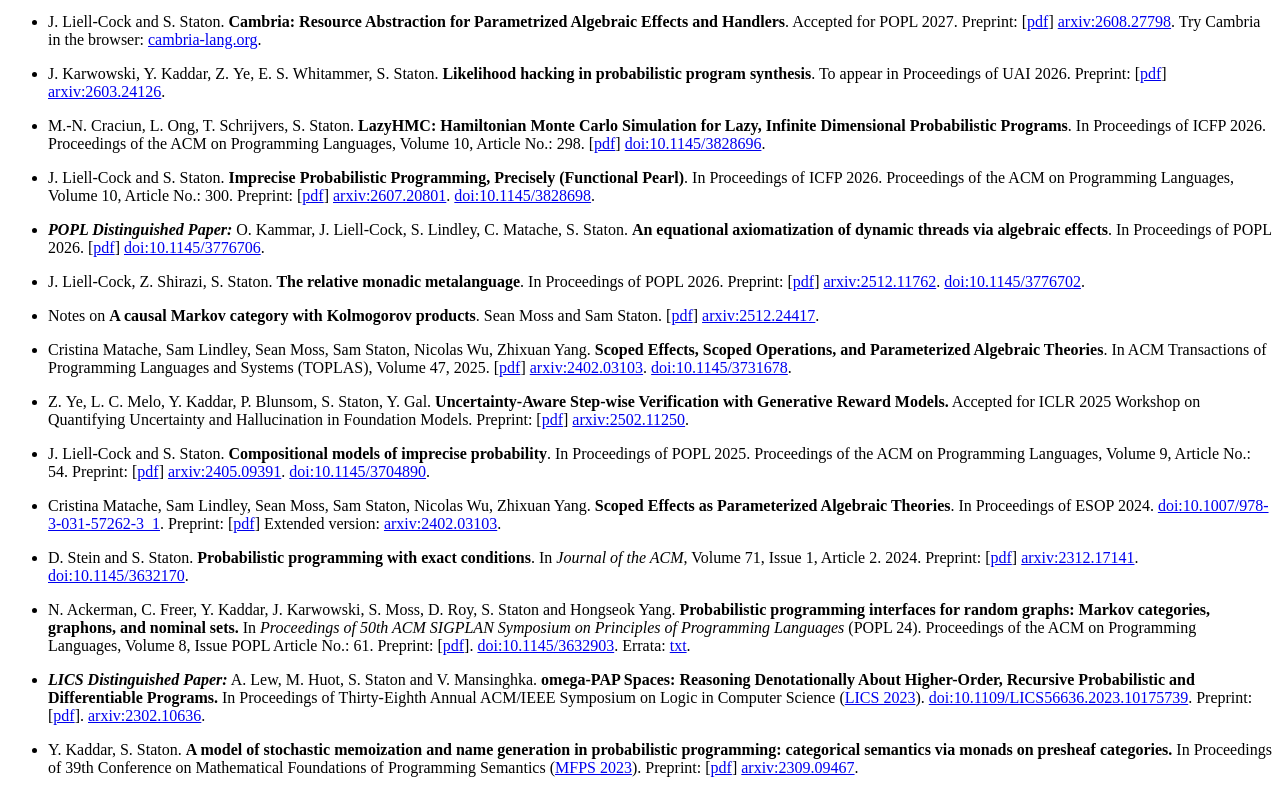
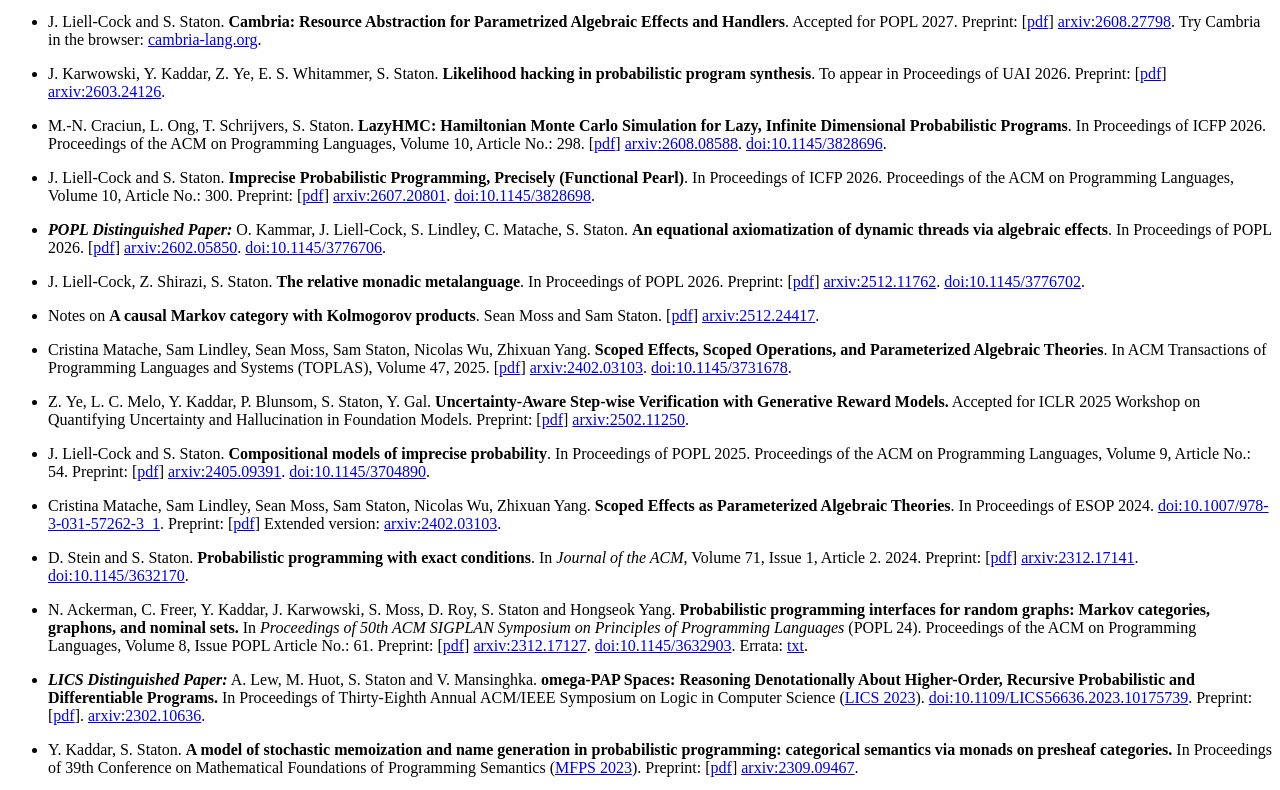
Before and after one commit to samstaton/samstaton.github.io, a plain HTML site: page main.html in a window 1280 px wide. Shown: the part 1026-1816 px from the top of the page. Drawn offline with Linux system fonts and the light colour scheme.

Commit message:
Add arXiv links

```diff
--- a/main.html
+++ b/main.html
@@ -134,11 +134,11 @@ PhD Student with <a href="http://www.cl.cam.ac.uk/~mpf23">Marcelo Fiore</a>
   <li>J.&nbsp;Karwowski, Y.&nbsp;Kaddar, Z.&nbsp;Ye, E.&nbsp;S.&nbsp;Whitammer, S.&nbsp;Staton.
     <b>Likelihood hacking in probabilistic program synthesis</b>. To appear in Proceedings of UAI 2026. Preprint: [<a href="papers/uai2026-likelihood-hacking.pdf">pdf</a>] <a href="https://arxiv.org/abs/2603.24126">arxiv:2603.24126</a>. <p></li>
   <li>M.-N.&nbsp;Craciun, L.&nbsp;Ong, T.&nbsp;Schrijvers, S.&nbsp;Staton.
-    <b>LazyHMC: Hamiltonian Monte Carlo Simulation for Lazy, Infinite Dimensional Probabilistic Programs</b>. In Proceedings of ICFP 2026. Proceedings of the ACM on Programming Languages, Volume 10, Article No.: 298. [<a href="papers/icfp2026-lazyhmc.pdf">pdf</a>] <a href="https://doi.org/10.1145/3828696">doi:10.1145/3828696</a>. <p></li>
+    <b>LazyHMC: Hamiltonian Monte Carlo Simulation for Lazy, Infinite Dimensional Probabilistic Programs</b>. In Proceedings of ICFP 2026. Proceedings of the ACM on Programming Languages, Volume 10, Article No.: 298. [<a href="papers/icfp2026-lazyhmc.pdf">pdf</a>] <a href="https://arxiv.org/abs/2608.08588">arxiv:2608.08588</a>. <a href="https://doi.org/10.1145/3828696">doi:10.1145/3828696</a>. <p></li>
   <li>J.&nbsp;Liell-Cock and S.&nbsp;Staton.
     <b>Imprecise Probabilistic Programming, Precisely (Functional Pearl)</b>. In Proceedings of ICFP 2026. Proceedings of the ACM on Programming Languages, Volume 10, Article No.: 300. Preprint: [<a href="papers/icfp2026-imp.pdf">pdf</a>] <a href="https://arxiv.org/abs/2607.20801">arxiv:2607.20801</a>. <a href="https://doi.org/10.1145/3828698">doi:10.1145/3828698</a>. <p></li>
   <li><b><i>POPL Distinguished Paper:</i></b> O.&nbsp;Kammar, J.&nbsp;Liell-Cock, S.&nbsp;Lindley, C.&nbsp;Matache, S.&nbsp;Staton.
-    <b>An equational axiomatization of dynamic threads via algebraic  effects</b>. In Proceedings of POPL 2026. [<a href="papers/2026popl-threads.pdf">pdf</a>] <a href="https://doi.org/10.1145/3776706">doi:10.1145/3776706</a>. <p></li>
+    <b>An equational axiomatization of dynamic threads via algebraic  effects</b>. In Proceedings of POPL 2026. [<a href="papers/2026popl-threads.pdf">pdf</a>] <a href="https://arxiv.org/abs/2602.05850">arxiv:2602.05850</a>. <a href="https://doi.org/10.1145/3776706">doi:10.1145/3776706</a>. <p></li>
   <li>J.&nbsp;Liell-Cock, Z.&nbsp;Shirazi, S.&nbsp;Staton.
     <b>The relative monadic metalanguage</b>. In Proceedings of POPL 2026. Preprint: [<a href="papers/popl2026-rmm.pdf">pdf</a>] <a href="https://arxiv.org/abs/2512.11762">arxiv:2512.11762</a>. <a href="https://doi.org/10.1145/3776702">doi:10.1145/3776702</a>. <p></li>
 <li>Notes on <b>A causal Markov category with Kolmogorov products</b>. Sean Moss and Sam Staton. [<a href="notes-boolean-kernels-as-markov-category.pdf">pdf</a>] <a href="https://arxiv.org/abs/2512.24417">arxiv:2512.24417</a>. <p></li>
@@ -169,7 +169,7 @@ Article No.: 54.
   <li>
 <a id="popl24">    N. Ackerman, C. Freer, Y. Kaddar, J. Karwowski, S. Moss, D. Roy, S. Staton and Hongseok Yang.</a>
     <b>Probabilistic programming interfaces for random graphs: Markov categories, graphons, and nominal sets.</b> In <i>Proceedings of 50th ACM SIGPLAN Symposium on Principles of Programming Languages</i> (POPL 24). Proceedings of the ACM on Programming Languages, Volume 8, Issue POPL
-Article No.: 61. Preprint: [<a href="popl24.pdf">pdf</a>]. <a href="https://doi.org/10.1145/3632903">doi:10.1145/3632903</a>. Errata: <a href="papers/popl24errata.txt">txt</a>.
+Article No.: 61. Preprint: [<a href="popl24.pdf">pdf</a>] <a href="https://arxiv.org/abs/2312.17127">arxiv:2312.17127</a>. <a href="https://doi.org/10.1145/3632903">doi:10.1145/3632903</a>. Errata: <a href="papers/popl24errata.txt">txt</a>.
     <p>
   </li>
  <li>
@@ -229,7 +229,7 @@ Logic in Computer Science</i> (<a href="http://lics.siglog.org/lics19/index.php"
 <a href="https://doi.org/10.1145/3290349">doi:10.1145/3290349</a>. Preprint: [<a href="papers/popl2019.pdf">pdf</a>] <a href="https://arxiv.org/abs/1811.04196">arxiv:1811.04196</a>.
 <p></p></li>
   <li><a id="qpl18">M.&nbsp;Huot and S.&nbsp;Staton.</a>
-    <b>Universal properties in quantum theory.</b> In <i>15th International Conference on Quantum Physics and Logic</i> (<a href="https://www.mathstat.dal.ca/qpl2018/">QPL 2018</a>). Electronic Proceedings in Theoretical Computer Science 287, pp. 213–223. <a href="http://dx.doi.org/10.4204/EPTCS.287.12">doi:10.4204/EPTCS.287.12</a> Preprint: [<a href="papers/qpl2018.pdf">pdf</a>] (open access). Errata: <a href="http://www.cs.ox.ac.uk/people/samuel.staton/papers/qpl2018errata.txt">txt</a>
+    <b>Universal properties in quantum theory.</b> In <i>15th International Conference on Quantum Physics and Logic</i> (<a href="https://www.mathstat.dal.ca/qpl2018/">QPL 2018</a>). Electronic Proceedings in Theoretical Computer Science 287, pp. 213–223. <a href="http://dx.doi.org/10.4204/EPTCS.287.12">doi:10.4204/EPTCS.287.12</a> Preprint: [<a href="papers/qpl2018.pdf">pdf</a>] <a href="https://arxiv.org/abs/1901.10117">arxiv:1901.10117</a> (open access). Errata: <a href="http://www.cs.ox.ac.uk/people/samuel.staton/papers/qpl2018errata.txt">txt</a>
 <p></p></li>
   <li><a id="icalp18">S.&nbsp;Staton, D.&nbsp;Stein, H.&nbsp;Yang, N.&nbsp;L.&nbsp;Ackerman, C.&nbsp;Freer, D.&nbsp;Roy.</a>
     <b>The Beta-Bernoulli Process and Algebraic Effects.</b>
```
